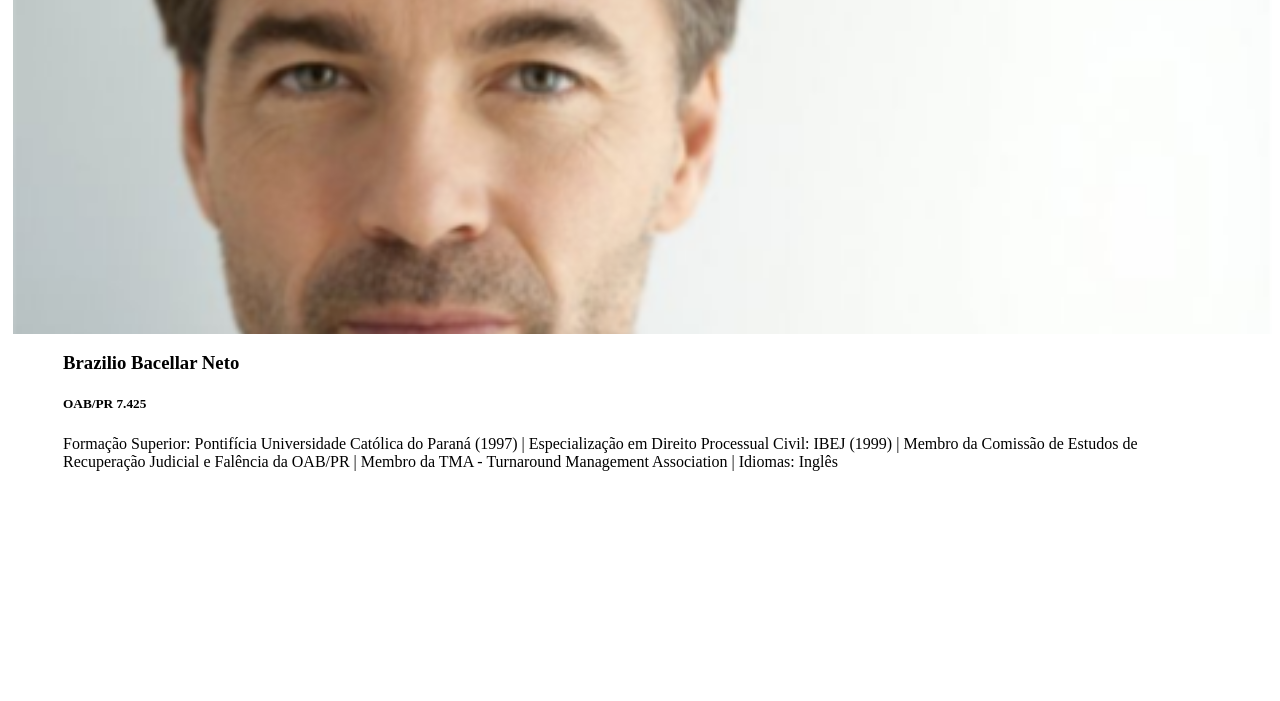
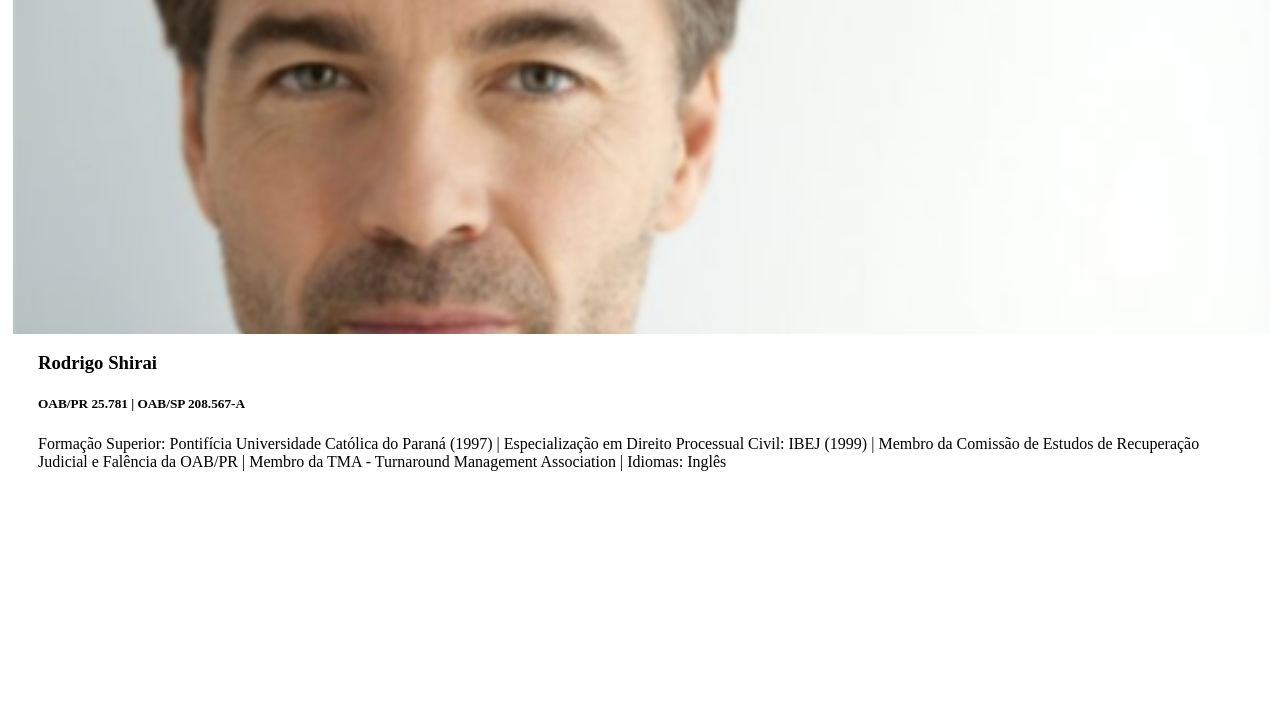
Before and after one commit to joseveronez/brazilio, a PHP site: template views/equipe.php in a window 1280 px wide. Shown: the part 2459-3160 px from the top of the page. Run offline with PHP 8.4, Linux system fonts and the light colour scheme; the template is opened without the code that fills it, so the values that code supplies are empty; some libraries are stand-ins or nearby versions.

Commit message:
Ajustes
Ajustes

```diff
--- a/css/style.css
+++ b/css/style.css
@@ -4,6 +4,7 @@
     .navbar-nav>li>a{padding: 20px 35px;}
     .margin-ul{margin-left: 10%;}
     .chamada-galeria{height: 330px!important; padding: 65px 60px!important;}
+    .separador-footer{ border-left: 1px solid #304e6e; border-right: 1px solid #304e6e; }
 }
 
 @media (max-width: 991px){
@@ -17,6 +18,7 @@
     .border-equipe-meio{ border-right: none!important; text-align: center; }
     .border-equipe{ border-right: none!important; text-align: center; }
     .center-equipe{ text-align: center; }
+    .separador-footer{ margin: 25px 0px; border: none!important; }
 }
 
 @media (max-width: 408px) {
--- a/views/componentes/footer.php
+++ b/views/componentes/footer.php
@@ -52,10 +52,10 @@
     </div>
     <div class="col-lg-12 col-md-12 col-sm-12 col-xs-12 bg-azul PaddingT4 PaddingB4">
         <div class="container">
-            <div class="col-lg-4 col-md-4 col-sm-4 col-xs-4"  style="margin: 4% 0px;">
+            <div class="col-lg-4 col-md-4 col-sm-12 col-xs-12"  style="margin: 4% 0px;">
                 <img src="imagens/logobrazilio_dourado.png" class="img-responsive">
             </div>
-            <div class="col-lg-4 col-md-4 col-sm-4 col-xs-4 dourado-fonte separador-footer" style="padding-left: 10%;">
+            <div class="col-lg-4 col-md-4 col-sm-12 col-xs-12 dourado-fonte separador-footer" style="padding-left: 10%;">
                 <ul class="list-unstyled">
                     <li>A EMPRESA</li>
                     <li>ÁREA DE ATUAÇÃO</li>
@@ -65,7 +65,7 @@
                     <li>LINKS ÚTEIS </li>
                 </ul>
             </div>
-            <div class="col-lg-4 col-md-4 col-sm-4 col-xs-4 dourado-fonte" style="padding-left: 10%;">
+            <div class="col-lg-4 col-md-4 col-sm-12 col-xs-12 dourado-fonte" style="padding-left: 10%;">
                 <h5 class="margin-zero">FALE COM A GENTE</h5>
                 <h6>Brazilio Bacellar Neto e Advogados <br>
                     OAB/PR 997  | CNPJ 04.510.577/0001-02 </h6>
--- a/views/componentes/header.php
+++ b/views/componentes/header.php
@@ -24,9 +24,9 @@
         <div class="container">
             <a class="navbar-brand" href="#"><img src="imagens/logobrazilio.png" class="img-responsive" ></a>
             <ul class="nav navbar-nav margin-ul padding-zero">
-                <li><a href="#" class="link-default branco-fonte">A EMPRESA</a></li>
-                <li><a href="#" class="link-default branco-fonte">ÁREAS DE ATUAÇÃO</a></li>
-                <li><a href="#" class="link-default branco-fonte">EQUIPE</a></li>
+                <li><a href="/brazilio/sobre" class="link-default branco-fonte">A EMPRESA</a></li>
+                <li><a href="/brazilio/servicos" class="link-default branco-fonte">ÁREAS DE ATUAÇÃO</a></li>
+                <li><a href="/brazilio/equipe" class="link-default branco-fonte">EQUIPE</a></li>
                 <li><a href="#" class="link-default branco-fonte">CONTATO</a></li>
             </ul>
         </div>
--- a/views/equipe.php
+++ b/views/equipe.php
@@ -50,9 +50,9 @@
         <div class="col-lg-6 col-md-6 col-sm-12 col-xs-12 text-justify MarginB5 padding-zero" style="padding-left: 5px;">
             <div class="col-lg-12 col-md-12 col-sm-12 col-xs-12 padding-zero bg-dourado" style="background: url('<?= RAIZSITE ?>/imagens/socio2.png'); background-size: cover; background-position: center center; min-height: 335px;"></div>
             <div class="col-lg-12 col-md-12 col-sm-12 col-xs-12 padding-zero bg-dourado">
-                <div class="col-lg-12 col-md-12 col-sm-12 col-xs-12 branco-fonte bg-dourado" style="padding: 0px 50px; height: 350px;">
-                    <h3>Brazilio Bacellar Neto</h3>
-                    <h5>OAB/PR 7.425</h5>
+                <div class="col-lg-12 col-md-12 col-sm-12 col-xs-12 branco-fonte bg-dourado" style="padding: 0px 25px; height: 350px;">
+                    <h3>Rodrigo Shirai</h3>
+                    <h5>OAB/PR 25.781 | OAB/SP 208.567-A</h5>
                     <p class="MarginT20">Formação Superior: Pontifícia Universidade Católica do Paraná (1997) | Especialização em Direito Processual Civil: IBEJ (1999) | Membro da Comissão de Estudos de Recuperação Judicial e Falência da OAB/PR | Membro da TMA - Turnaround Management Association | Idiomas: Inglês
                     </p>
                 </div>
```
Also changed, not shown: views/home.php (+15 -15 lines).
